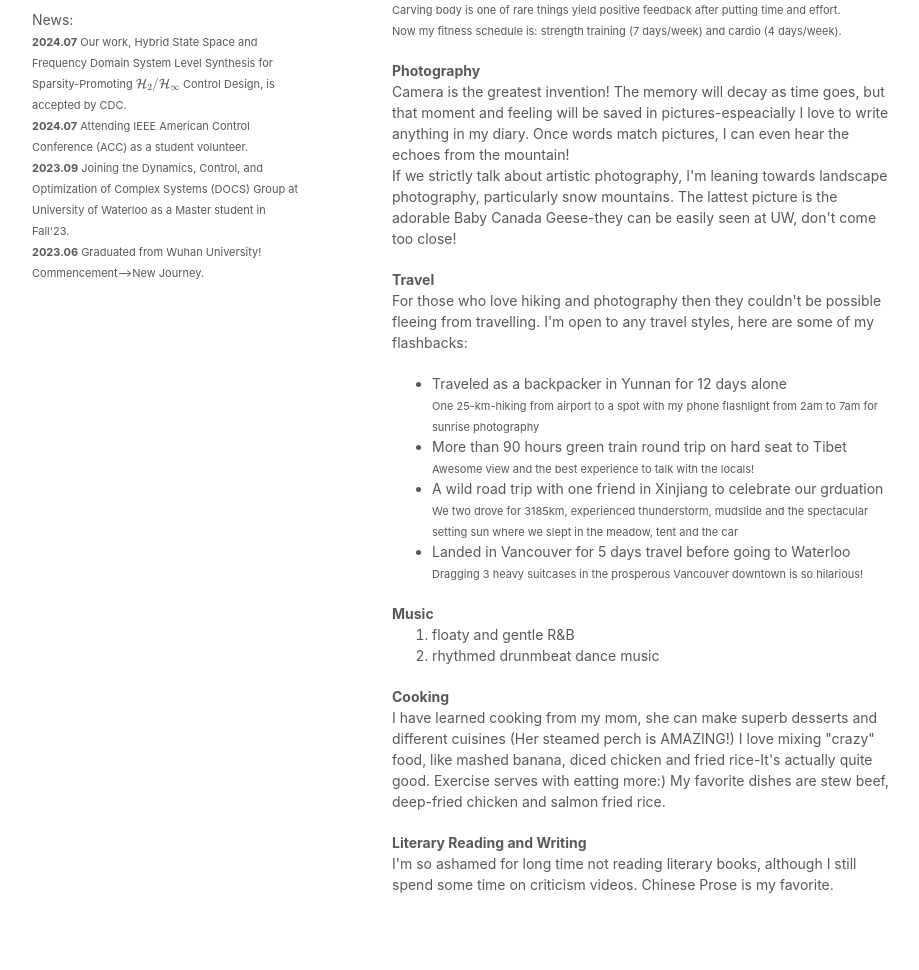
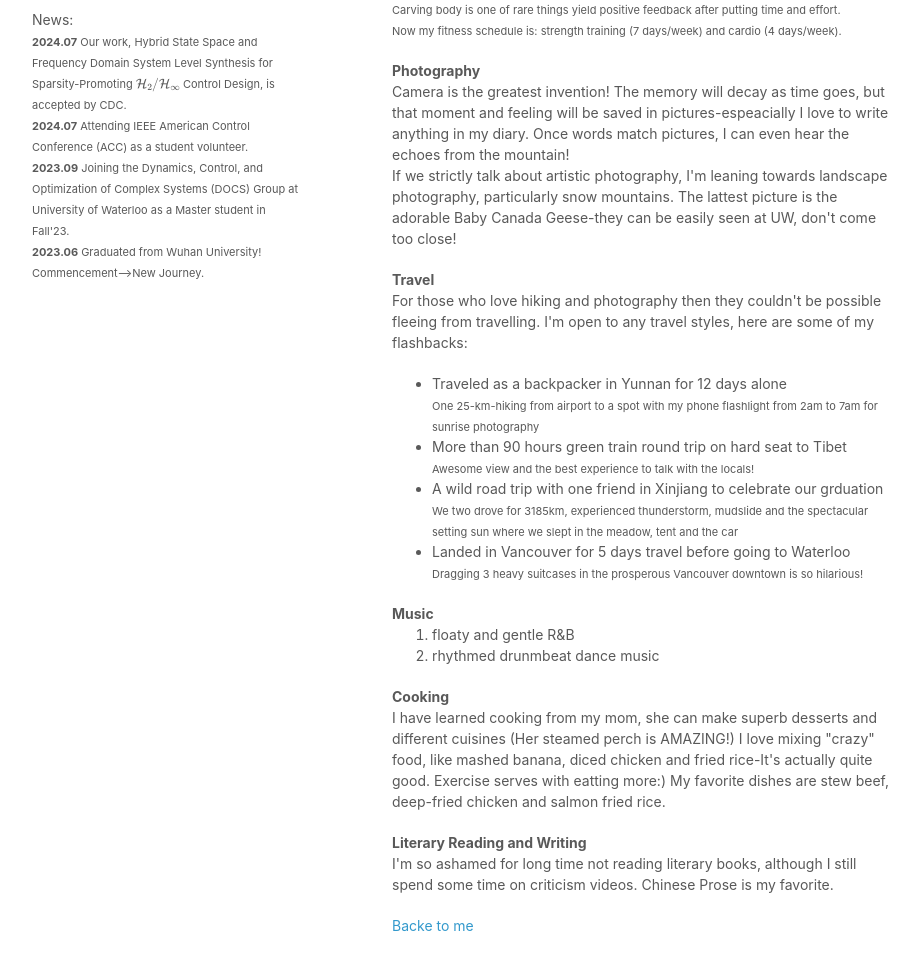
Before and after one commit to JohnZFang/JohnZFang.github.io, a plain HTML site: page miscellaneous.html in a window 1280 px wide. Shown: the part 332-1302 px from the top of the page, without its empty margins (178-1097 px from the left). Drawn offline with nearby package versions, Linux system fonts and the light colour scheme.

Commit message:
Update miscellaneous.html

```diff
--- a/miscellaneous.html
+++ b/miscellaneous.html
@@ -96,6 +96,7 @@
         <p><b>Literary Reading and Writing</b><br>
           I'm so ashamed for long time not reading literary books, although I still spend some time on criticism videos. Chinese Prose is my favorite.
         </p>
+        <p><a href="https://JohnZFang.github.io">Backe to me</a></p>
       </section>
       <footer>
 <!--         <p>This project is maintained by <a href="http://github.com/orderedlist">Steve Smith</a></p> -->
```
